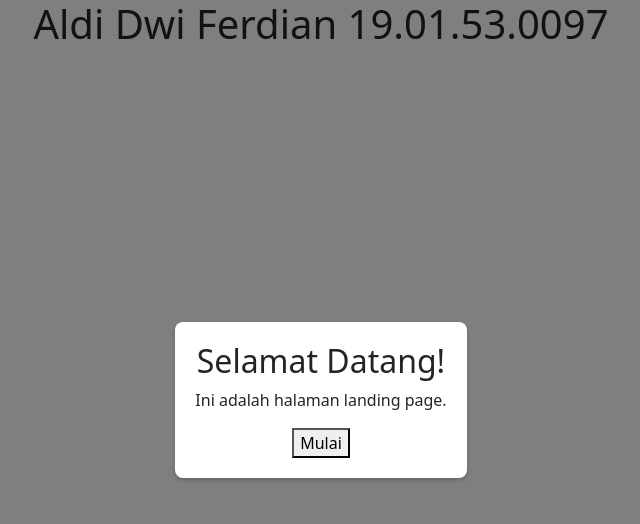
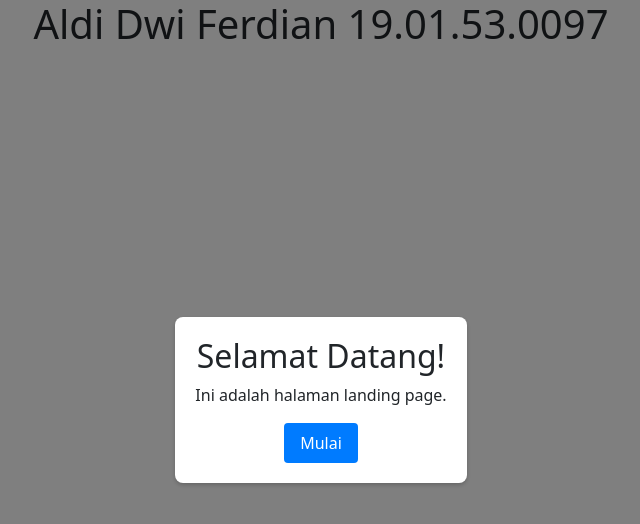
Before and after one commit to aldidwiferdian/RasaUIReact, a React (Create React App) app: page / in a window 1280 px wide. Shown: the top 524 px of the page, without its empty margins (319-959 px from the left). Built offline with nearby package versions, Linux system fonts and the light colour scheme.

Commit message:
Update LandingPage.js

```diff
--- a/src/components/LandingPage.js
+++ b/src/components/LandingPage.js
@@ -16,7 +16,7 @@ function LandingPage() {
           <div className="popupContent">
             <h2>Selamat Datang!</h2>
             <p>Ini adalah halaman landing page.</p>
-            <button onClick={closePopup}>Mulai</button>
+            <button className="button" onClick={closePopup}>Mulai</button>
           </div>
         </div>
       )}
```
